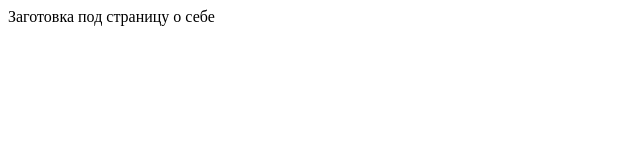
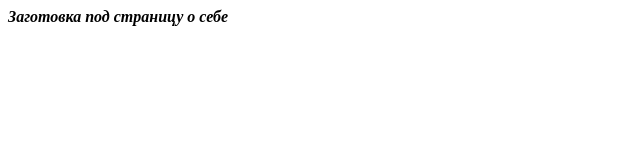
Before and after one commit to PotapovB/trpo4, a plain HTML site: page index.html in a window 1280 px wide. Shown: the full height of the page, 0-640 px from the left. Drawn offline with Linux system fonts and the light colour scheme.

Commit message:
Add and hook up styles

```diff
--- a/index.html
+++ b/index.html
@@ -2,6 +2,7 @@
 <html lang="ru">
 <head>
 	<title>О себе</title>
+	<link rel="stylesheet" href="style.css">
 </head>
 <body>
 	Заготовка под страницу о себе
--- /dev/null
+++ b/style.css
@@ -0,0 +1 @@
+* { font-style: italic; font-weight: bold; }
```
